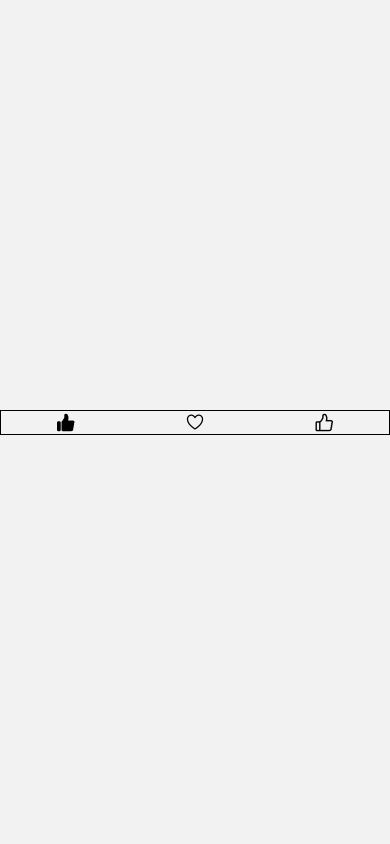
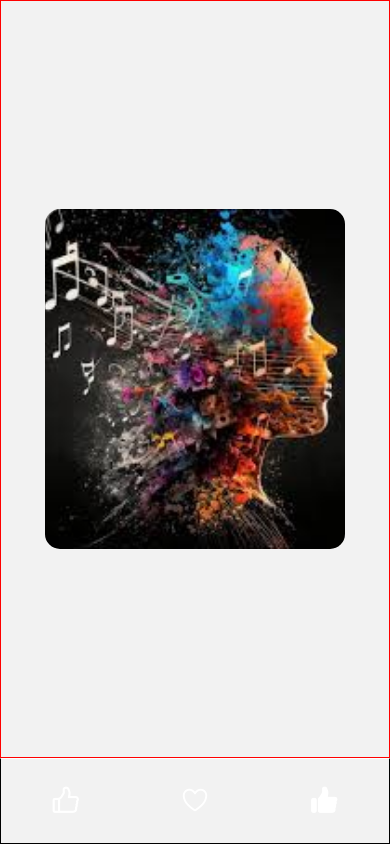
Before and after one commit to Hamid-2027/music-app, a React Native app: screen /MusicPlayer in a window 390 px wide. Built offline with nearby package versions, Linux system fonts and the light colour scheme.

Commit message:
Added some structure of MusicPlayer.js

```diff
--- a/package.json
+++ b/package.json
@@ -10,6 +10,7 @@
     "test": "jest"
   },
   "dependencies": {
+    "@react-native-community/slider": "^4.5.0",
     "@react-native-masked-view/masked-view": "^0.3.1",
     "@react-navigation/material-top-tabs": "^6.6.5",
     "@react-navigation/native": "^6.1.9",
--- a/src/Screens/AudioTrack.js
+++ b/src/Screens/AudioTrack.js
@@ -13,7 +13,8 @@ const AudioTrack = () => {
 const styles = StyleSheet.create({
   container2: {
     flex: 1,
-
+    backgroundColor:'#222831'
+    // backgroundColor:'white'
   },
 
 });
--- a/src/Screens/MusicPlayer.js
+++ b/src/Screens/MusicPlayer.js
@@ -1,21 +1,48 @@
 import React from "react";
-import { Text, View, StyleSheet} from "react-native";
+import { Text, View, StyleSheet, SafeAreaView, Dimensions, TouchableOpacity, Image} from "react-native";
 import Icon2 from 'react-native-vector-icons/AntDesign';
-import Icon from "react-native-vector-icons/Ionicons"
+import Icon from "react-native-vector-icons/Ionicons";
+import Slider from "@react-native-community/slider";
 
 const MusicPlayer =()=>{
 
+   const {width, height}= Dimensions.get('window');
+
+
 
     return(
-    <View style={styles.container}>
-      <View style={styles.iconV}>
+  <SafeAreaView style={styles.container}>
 
-        <Icon2 name ="like1" size={20} />
-        <Icon name ="heart-outline" size={20} />
-        <Icon2 name ="like2" size={20} />
+      <View style={{flex:0.9, justifyContent:'center', borderWidth:1, borderColor:'red', alignItems:'center'}}>
+        <View  style={[styles.artworkwrapper, { }]}>
+        <Image
+           style={styles.artworkimg}
+           source={require("../Assets/img2.jpeg")}
+        />
+        </View>
+        <View>
+          {/* <Slider
+          style={styles.progressContainer}
+          value={10}
+          /> */}
+        </View>
+
       </View>
 
-        </View>
+      <View style={[styles.iconV , { width: width}] }>
+      <TouchableOpacity>
+        <Icon2 name ="like2" size={30} color='white' />
+      </TouchableOpacity>
+      <TouchableOpacity>
+        <Icon name ="heart-outline" size={30} color='white' />
+      </TouchableOpacity>
+
+      <TouchableOpacity>
+        <Icon2 name ="like1" size={30}  color='white'/>
+      </TouchableOpacity>
+      </View>
+
+        </SafeAreaView>
     );
 
 }
@@ -23,14 +50,26 @@ const MusicPlayer =()=>{
 const styles = StyleSheet.create({
     container: {
       flex: 1,
-      justifyContent: 'center'
 
     },
     iconV:{
+      flex:.1,
       flexDirection:'row',
       justifyContent:"space-around",
+      borderTopColor:'white',
       alignItems:'center',
       borderWidth:1,
+
+    },
+    artworkwrapper:{
+         width: 300,
+         height:340,
+
+    },
+    artworkimg:{
+      height:"100%",
+      width:"100%",
+      borderRadius:15,
 
     }
 
```
